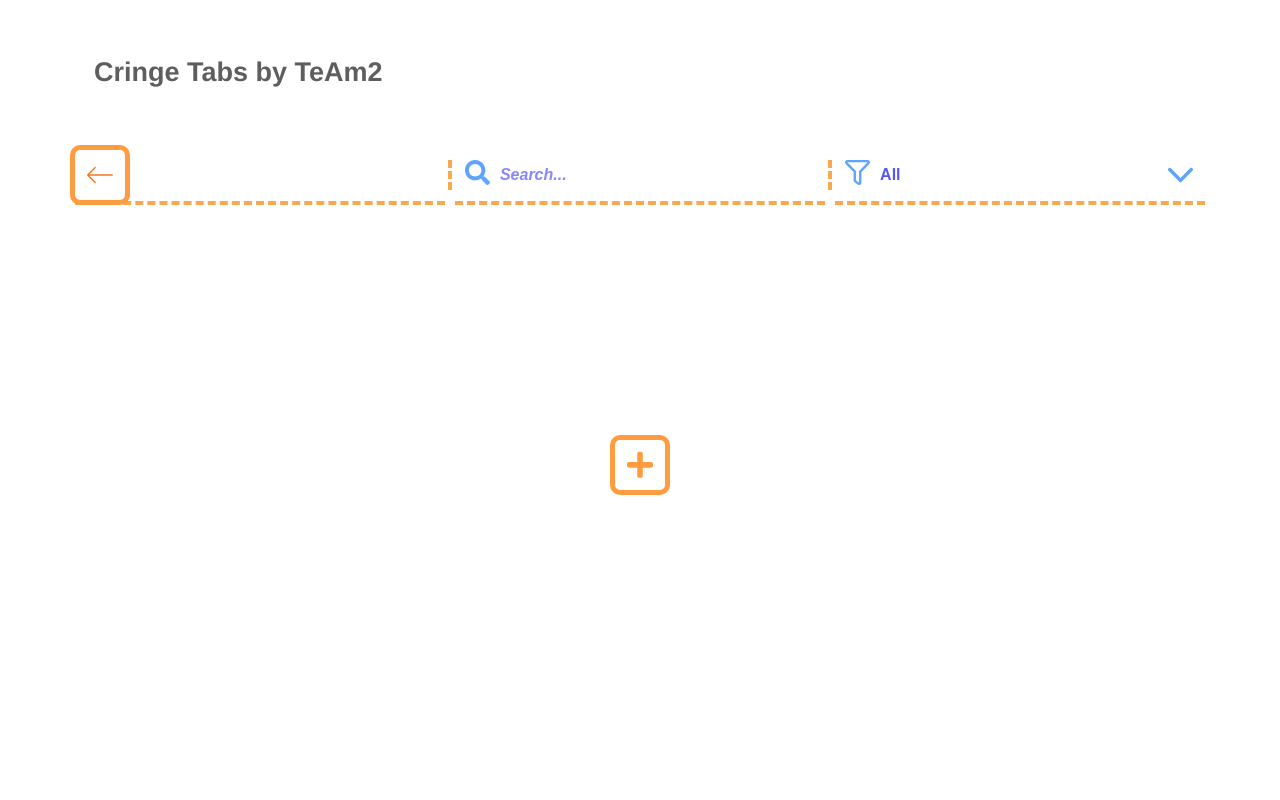
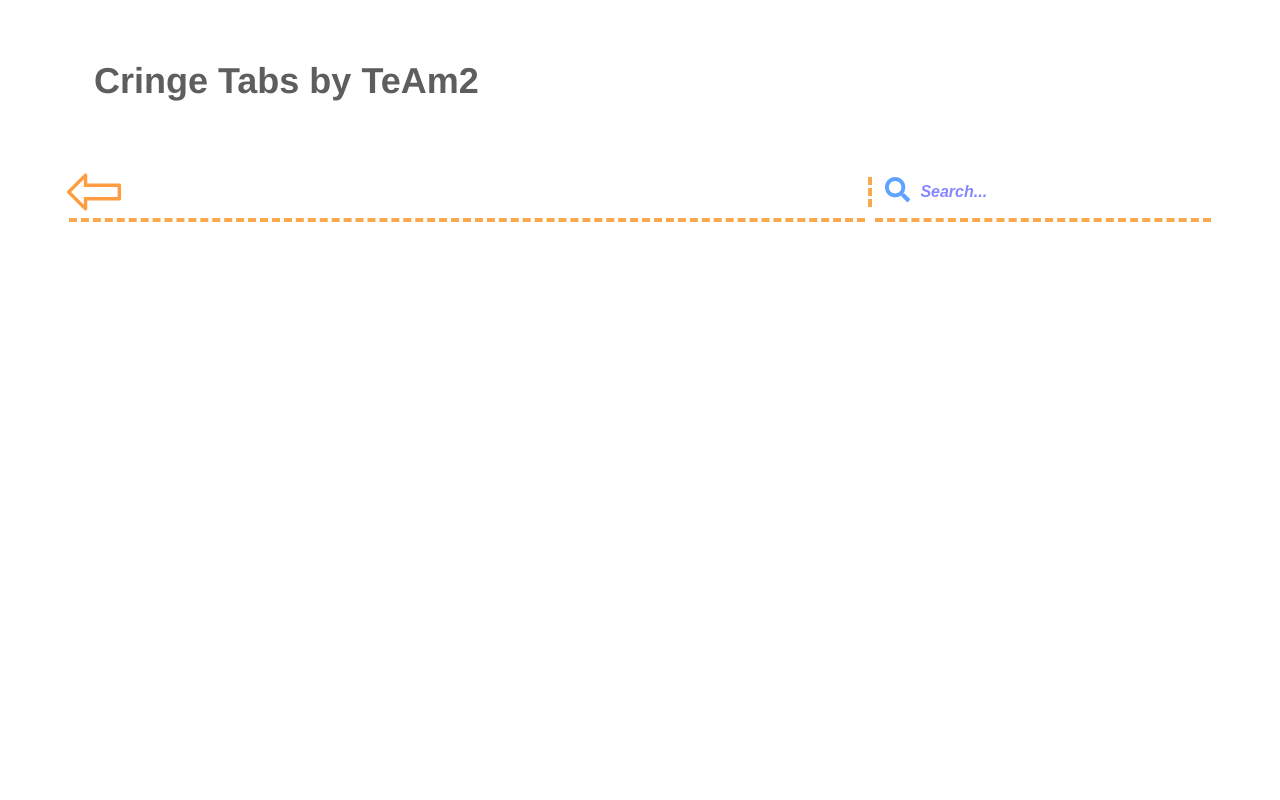
Before and after one commit to SparkBL/TabExtension, a website with bundled scripts: page index.html in a window 1280 px wide. Shown: the top 800 px of the page. Built offline with nearby package versions, Linux system fonts and the light colour scheme; files whose address does not match are found by name.

Commit message:
style fixes

```diff
--- a/grid.js
+++ b/grid.js
@@ -40,7 +40,6 @@ export var Grid = (function () {
       enabled: true,
       createElement(item) {
         var placeholder = item.getElement().cloneNode(true);
-        console.log(placeholder);
         placeholder.firstChild.innerHTML = "";
         return placeholder;
       },
--- a/index.html
+++ b/index.html
@@ -12,26 +12,30 @@
   </head>
   <body>
     <div class="drag-container"></div>
-    <h2 class="section-title"><span>Cringe Tabs by TeAm2</span></h2>
+    <h1 class="section-title"><span>Cringe Tabs by TeAm2</span></h1>
     <div>
       <div class="grid-controls">
         <div class="grid-control">
           <button class="grid-button" id="backButton">
             <svg
               version="1.1"
+              fill="currentColor"
               xmlns="http://www.w3.org/2000/svg"
               xmlns:xlink="http://www.w3.org/1999/xlink"
               x="0px"
               y="0px"
-              viewBox="0 0 486.975 486.975"
-              style="enable-background: new 0 0 486.975 486.975"
+              viewBox="0 0 384.965 384.965"
+              style="enable-background: new 0 0 384.965 384.965"
               xml:space="preserve"
             >
               <path
-                style="fill: #f57621"
-                d="M473.475,230.025h-427.4l116-116c5.3-5.3,5.3-13.8,0-19.1c-5.3-5.3-13.8-5.3-19.1,0l-139,139c-5.3,5.3-5.3,13.8,0,19.1
-         l139,139c2.6,2.6,6.1,4,9.5,4s6.9-1.3,9.5-4c5.3-5.3,5.3-13.8,0-19.1l-116-116h427.5c7.5,0,13.5-6,13.5-13.5
-         S480.975,230.025,473.475,230.025z"
+                id="Arrow_Left"
+                d="M3.544,201.041L3.544,201.041L3.544,201.041l119.942,120.195c7.627,7.94,21.029,1.949,20.728-8.83v-59.863
+		c0.048,0,0.096,0.024,0.144,0.024h228.576c6.617,0,12.03-5.414,12.03-12.03v-96.242c0-6.617-5.414-12.03-12.03-12.03H144.359
+		c-0.048,0-0.096,0.024-0.144,0.024V72.485c0.289-10.731-13.017-16.554-20.632-8.926L3.556,183.849
+		C-1.183,188.601-1.183,196.301,3.544,201.041z M120.094,101.43v54.906h0.205h12.03h11.886v-0.024c0.048,0,0.096,0.024,0.144,0.024
+		h12.03h204.515v72.182H156.389h-12.03c-0.048,0-0.096,0.024-0.144,0.024v-0.024h-11.886h-12.03h-0.205v54.954l-90.829-91.021
+		L120.094,101.43z"
               />
             </svg>
           </button>
@@ -56,42 +60,6 @@
               <path
                 fill="currentColor"
                 d="M505 442.7L405.3 343c-4.5-4.5-10.6-7-17-7H372c27.6-35.3 44-79.7 44-128C416 93.1 322.9 0 208 0S0 93.1 0 208s93.1 208 208 208c48.3 0 92.7-16.4 128-44v16.3c0 6.4 2.5 12.5 7 17l99.7 99.7c9.4 9.4 24.6 9.4 33.9 0l28.3-28.3c9.4-9.4 9.4-24.6.1-34zM208 336c-70.7 0-128-57.2-128-128 0-70.7 57.2-128 128-128 70.7 0 128 57.2 128 128 0 70.7-57.2 128-128 128z"
-              ></path>
-            </svg>
-          </div>
-        </div>
-        <div class="grid-control filter">
-          <select class="grid-control-field filter-field form-control">
-            <option value="" selected="">All</option>
-            <option value="red">Red</option>
-            <option value="blue">Blue</option>
-            <option value="green">Green</option>
-          </select>
-          <div class="grid-control-icon">
-            <svg
-              aria-hidden="true"
-              focusable="false"
-              role="img"
-              xmlns="http://www.w3.org/2000/svg"
-              viewBox="0 0 512 512"
-            >
-              <path
-                fill="currentColor"
-                d="M463.952 0H48.057C5.419 0-16.094 51.731 14.116 81.941L176 243.882V416c0 15.108 7.113 29.335 19.2 40l64 47.066c31.273 21.855 76.8 1.538 76.8-38.4V243.882L497.893 81.941C528.042 51.792 506.675 0 463.952 0zM288 224v240l-64-48V224L48 48h416L288 224z"
-              ></path>
-            </svg>
-          </div>
-          <div class="grid-select-arrow">
-            <svg
-              aria-hidden="true"
-              focusable="false"
-              role="img"
-              xmlns="http://www.w3.org/2000/svg"
-              viewBox="0 0 256 512"
-            >
-              <path
-                fill="currentColor"
-                d="M119.5 326.9L3.5 209.1c-4.7-4.7-4.7-12.3 0-17l7.1-7.1c4.7-4.7 12.3-4.7 17 0L128 287.3l100.4-102.2c4.7-4.7 12.3-4.7 17 0l7.1 7.1c4.7 4.7 4.7 12.3 0 17L136.5 327c-4.7 4.6-12.3 4.6-17-.1z"
               ></path>
             </svg>
           </div>
--- a/style.css
+++ b/style.css
@@ -14,13 +14,6 @@ body {
   line-height: 1.5;
   margin: 0 5vw;
   color: #5e5e5e;
-}
-
-.search_box {
-  margin-top: 0%;
-  margin-bottom: 2%;
-  width: 100%;
-  padding-bottom: 25px;
 }
 
 .path-title {
@@ -102,7 +95,6 @@ a:hover {
 
 .section-title {
   padding: 3rem;
-  box-sizing: content-box;
   -webkit-user-select: none;
   -moz-user-select: none;
   -ms-user-select: none;
@@ -115,7 +107,6 @@ a:hover {
   position: relative;
   /* max-width: 96rem;*/
   padding-bottom: 3rem;
-  box-sizing: content-box;
   -webkit-user-select: none;
   -moz-user-select: none;
   -ms-user-select: none;
@@ -155,8 +146,18 @@ a:hover {
   width: 100%;
   height: 100%;
   display: block;
-  /*font-size: 50px;*/
+  -webkit-transition: all 0.25s ease-out;
+  -moz-transition: all 0.25s ease-out;
+  -ms-transition: all 0.25s ease-out;
+  -o-transition: all 0.25s ease-out;
+  transition: all 0.25s ease-out;
   cursor: pointer;
+}
+
+.item.muuri-item-shown .item-content:hover {
+  transition: all 0.35s ease-out;
+  color: rgb(41, 41, 41);
+  transform: scale(0.99)
 }
 
 .item.muuri-item-positioning {
@@ -167,6 +168,7 @@ a:hover {
   z-index: 2;
   margin: 0;
   opacity: 0.4;
+  box-sizing: border-box;
 }
 
 .item.muuri-item-dragging, .item.muuri-item-releasing {
@@ -210,9 +212,9 @@ a:hover {
 .grid-footer {
   display: flex;
   justify-content: center;
-  position: absolute;
+  position: relative;
   left: 50%;
-  bottom: +30.5rem;
+  /*bottom: +30.5rem;*/
   transform: translateX(-50%);
   z-index: 2;
 }
@@ -237,10 +239,11 @@ a:hover {
 }
 
 .grid-button {
+  outline: 0;
   display: flex;
   justify-content: center;
   align-items: center;
-  position: relative;
+  /*position: relative;*/
   margin: 0;
   border: 0;
   padding: 1.2rem;
@@ -249,8 +252,8 @@ a:hover {
   width: 6rem;
   height: 6rem;
   white-space: nowrap;
-  background: #fff;
-  border: 0.5rem solid #ff9c40;
+  background: none;
+  border: 0.3rem solid #ff9c40;
   color: #ff9c40;
   -ms-touch-action: manipulation;
   touch-action: manipulation;
@@ -259,10 +262,12 @@ a:hover {
   -moz-user-select: none;
   -ms-user-select: none;
   user-select: none;
-  border-radius: 1rem;
+  border-radius: 2rem;
+  transition: all 0.1s ease-in-out;
 }
 
-.grid-button.processing {
+.grid-footer .grid-button:hover {
+  padding: 1rem;
   animation-name: gridButton;
   animation-duration: 0.2s;
   animation-iteration-count: 1;
@@ -272,14 +277,18 @@ a:hover {
   animation-delay: 0s;
 }
 
-.grid-button:focus {
-  outline: 0;
-  border: 0.7rem double #ff9c40;
-  padding: 1rem;
+.grid-button svg {
+  flex-grow: 1;
 }
 
-.grid-button svg {
-  flex-grow: 1;
+.grid-control .grid-button {
+  border: none;
+  padding: 0.3rem;
+}
+
+.grid-control .grid-button:hover {
+  transform: translate(-2px) scale(1.1);
+  transition: all 0.2s ease-in-out;
 }
 
 #menu {
@@ -493,8 +502,12 @@ label {
 .grid-control {
   display: flex;
   position: relative;
-  width: 33%;
+  width: 70%;
   flex-wrap: nowrap;
+}
+
+.grid-control.search {
+  width: 30%;
 }
 
 .grid-control:before {
```
